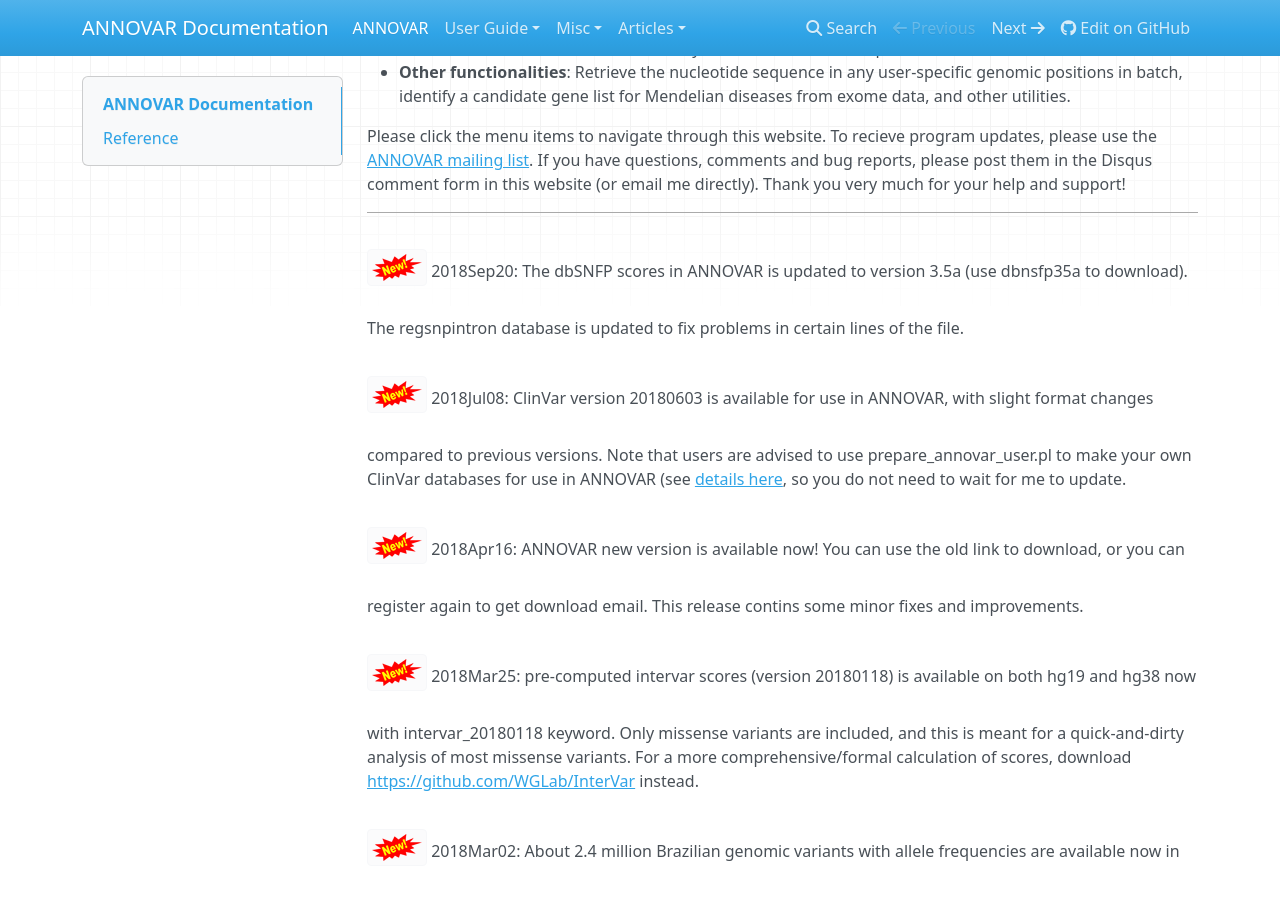
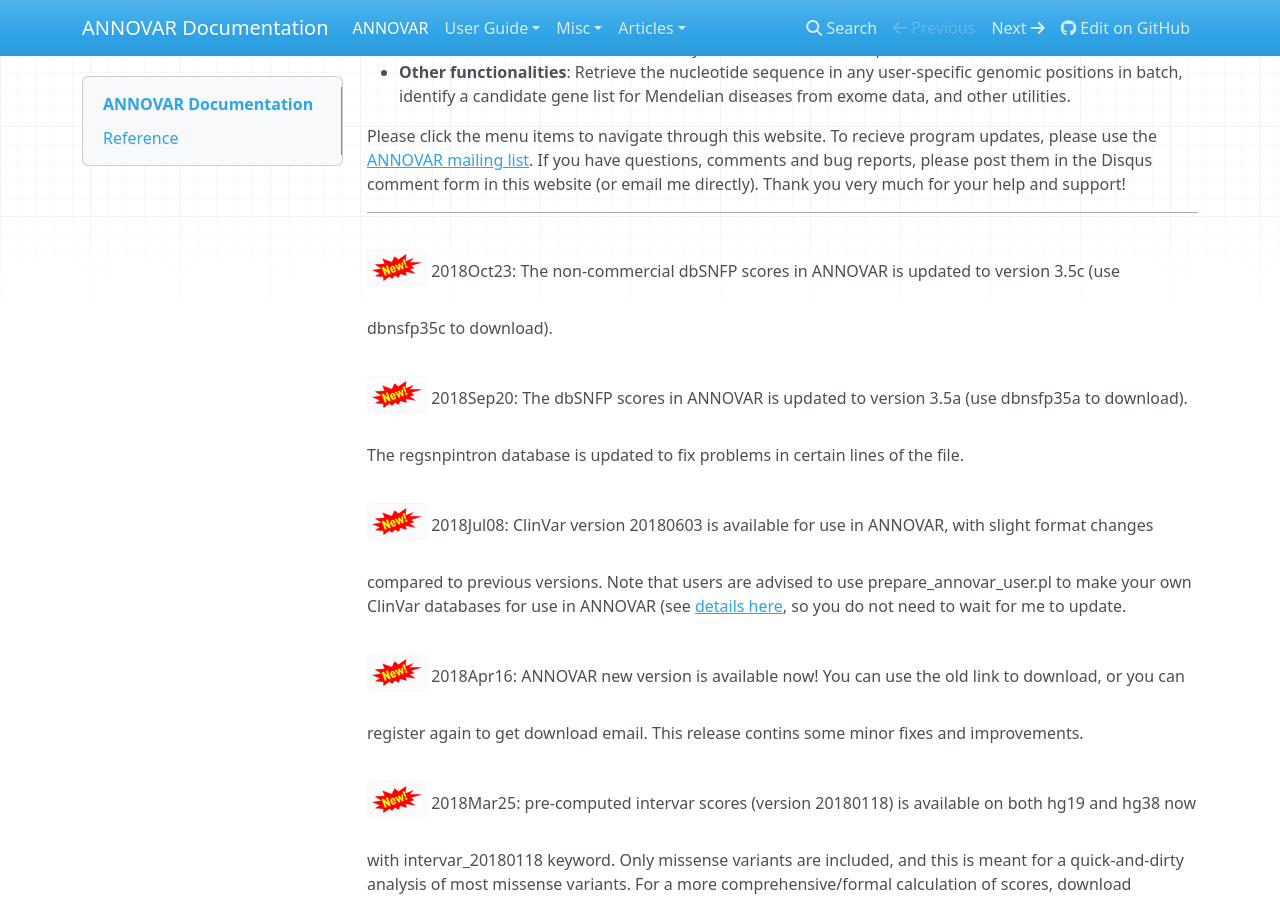
Before and after one commit to WGLab/doc-ANNOVAR, an MkDocs documentation site: the page built from docs/index.md, in a window 1280 px wide and 900 px high, scrolled down 474 px. Built offline with MkDocs 1.6.1, drawn with Linux system fonts in a browser that asks for light colours; nearby versions of some CDN libraries; old or Windows-style settings are respelled for this version of MkDocs.

Commit message:
Update index.md

```diff
--- a/docs/index.md
+++ b/docs/index.md
@@ -10,6 +10,8 @@ ANNOVAR is an efficient software tool to utilize update-to-date information to f
 Please click the menu items to navigate through this website. To recieve program updates, please use the [ANNOVAR mailing list](https://groups.google.com/forum/#!forum/annovar). If you have questions, comments and bug reports, please post them in the Disqus comment form in this website (or email me directly). Thank you very much for your help and support!
 
 ---
+![new](img/new.png) 2018Oct23: The non-commercial dbSNFP scores in ANNOVAR is updated to version 3.5c (use dbnsfp35c to download).
+
 ![new](img/new.png) 2018Sep20: The dbSNFP scores in ANNOVAR is updated to version 3.5a (use dbnsfp35a to download). The regsnpintron database is updated to fix problems in certain lines of the file.
 
 ![new](img/new.png) 2018Jul08: ClinVar version 20180603 is available for use in ANNOVAR, with slight format changes compared to previous versions. Note that users are advised to use prepare_annovar_user.pl to make your own ClinVar databases for use in ANNOVAR (see [details here](user-guide/filter.md#clinvar-annotations), so you do not need to wait for me to update.
```
